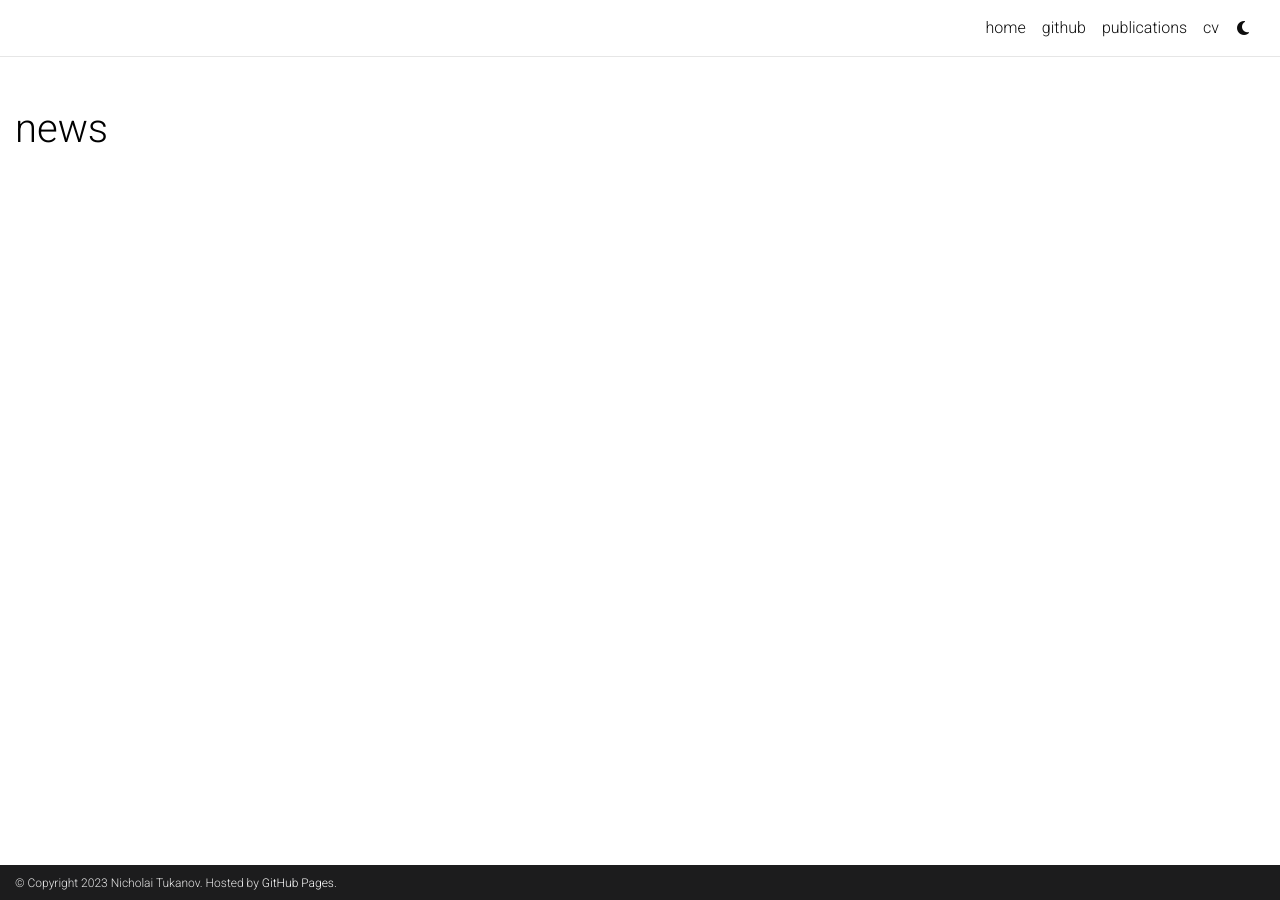
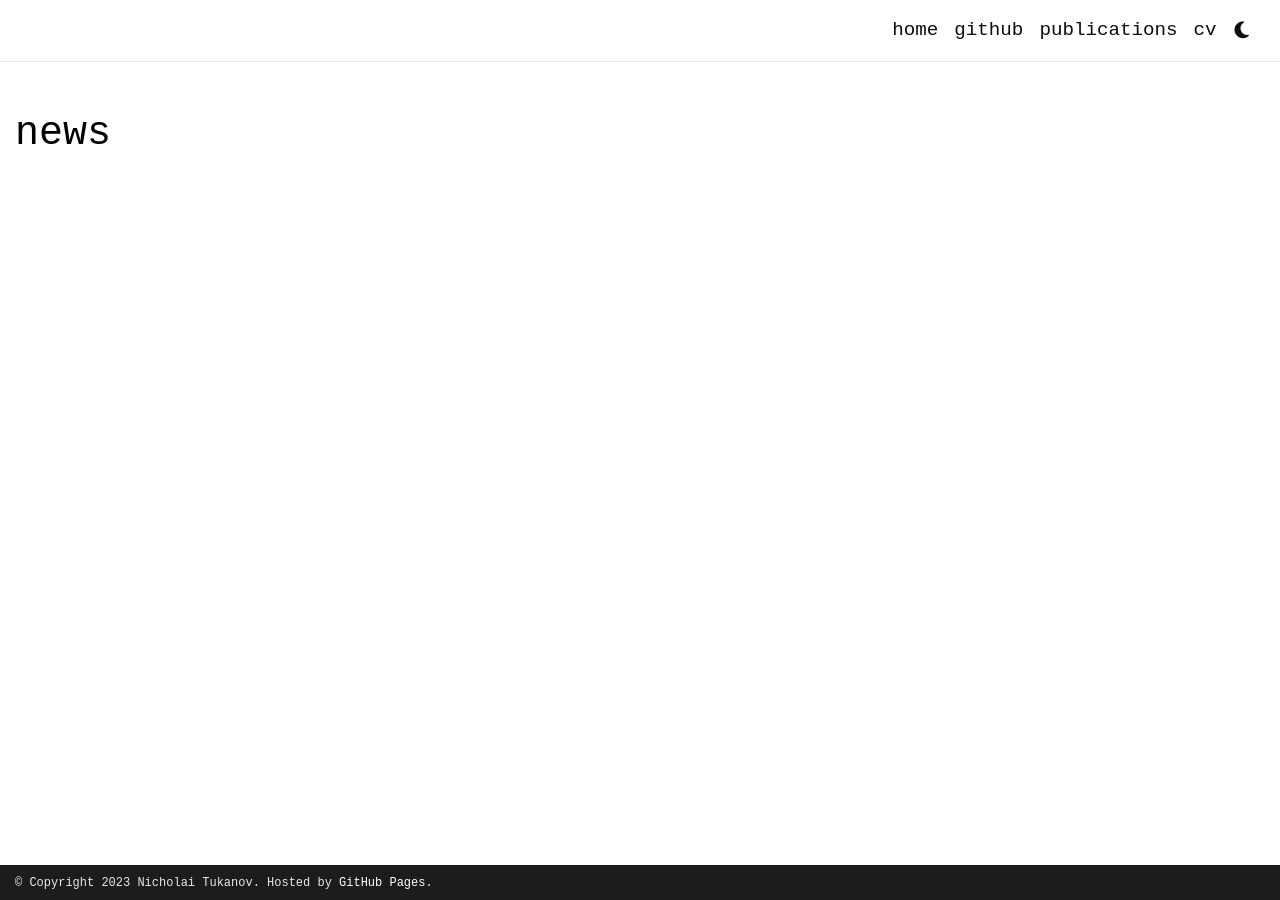
Before and after one commit to nicholaiTukanov/nicholaiTukanov.github.io, a Jekyll site: the page built from news.html, in a window 1280 px wide. Built offline with Jekyll 4.4.1, drawn with Linux system fonts in a browser that asks for light colours; comment, search, counter and statistics services are not loaded; a style sheet for code colours, icons or effects is not loaded.

Commit message:
add cats change colors change font

```diff
--- a/_bibliography/papers.bib
+++ b/_bibliography/papers.bib
@@ -2,7 +2,9 @@
 ---
 
 @inproceedings{tukanov2022modeling,
+  abbr={IEEE},
   title={Modeling Matrix Engines for Portability and Performance},
+  website={https://ieeexplore.ieee.org/abstract/document/9820727},
   author={Tukanov, Nicholai and Srinivasaraghavan, Rajalakshmi and Moreira, Jos{\'e} E and Low, Tze Meng},
   booktitle={2022 IEEE International Parallel and Distributed Processing Symposium (IPDPS)},
   pages={1173--1183},
@@ -11,7 +13,9 @@
 }
 
 @inproceedings{low2022zoom,
+  abbr={IEEE},
   title={Zoom Out: Abstractions for Efficient Radar Algorithms on COTS architectures},
+  website={https://ieeexplore.ieee.org/abstract/document/9975097},
   author={Low, Tze Meng and Chi, Yuejie and Hoe, James and Kumar, Swarun and Prabhakara, Akarsh and Shi, Laixi and Sridhar, Upasana and Tukanov, Nicholai and Wang, Chengyue and Wu, Yuchen},
   booktitle={2022 IEEE International Symposium on Phased Array Systems \& Technology (PAST)},
   pages={1--6},
@@ -20,7 +24,9 @@
 }
 
 @article{sridhar2023small,
+  abbr={arXiv},
   title={SMaLL: A Software Framework for portable Machine Learning Libraries},
+  website={https://arxiv.org/abs/2303.04769},
   author={Sridhar, Upasana and Tukanov, Nicholai and Binder, Elliott and Low, Tze Meng and McMillan, Scott and Schatz, Martin D},
   journal={arXiv preprint arXiv:2303.04769},
   year={2023}
--- a/_config.yml
+++ b/_config.yml
@@ -27,11 +27,11 @@
 
 # code highlighter theme
 highlight_theme_light: emacs    # https://github.com/jwarby/jekyll-pygments-themes
-highlight_theme_dark: fruity    # https://github.com/jwarby/jekyll-pygments-themes
+highlight_theme_dark: monokai    # https://github.com/jwarby/jekyll-pygments-themes
 
 # repo color theme
 repo_theme_light: default       # https://github.com/anuraghazra/github-readme-stats/blob/master/themes/README.md
-repo_theme_dark: dark           # https://github.com/anuraghazra/github-readme-stats/blob/master/themes/README.md
+repo_theme_dark: gruvbox           # https://github.com/anuraghazra/github-readme-stats/blob/master/themes/README.md
 repo_trophies:
   enabled: true
   theme_light: flat    # https://github.com/ryo-ma/github-profile-trophy
--- a/_sass/_base.scss
+++ b/_sass/_base.scss
@@ -21,6 +21,11 @@
 
 hr {
   border-top: 1px solid var(--global-divider-color);
+}
+
+body {
+  font-size: 1.2rem;
+  font-family: "Andale Mono", monospace;
 }
 
 table {
@@ -120,7 +125,7 @@
   .address {
     margin-bottom: 5px;
     margin-top: 5px;
-    font-family: fantasy;
+    font-family: "Andale Mono", monospace;
 
     p {
       display: inline-block;
--- a/_sass/_themes.scss
+++ b/_sass/_themes.scss
@@ -50,15 +50,15 @@
 html[data-theme='dark'] {
   --global-bg-color: #{$grey-color-dark};
   --global-code-bg-color: #{$code-bg-color-dark};
-  --global-text-color: #{$grey-color-light};
-  --global-text-color-light: #{$grey-color-light};
+  --global-text-color: #{$pink-color-light};
+  --global-text-color-light: #{$pink-color-light};
   --global-theme-color: #{$cyan-color};
   --global-hover-color: #{$cyan-color};
   --global-hover-text-color: #{$white-color};
-  --global-footer-bg-color: #{$grey-color-light};
+  --global-footer-bg-color: #{$pink-color-light};
   --global-footer-text-color: #{$grey-color-dark};
   --global-footer-link-color: #{$black-color};
-  --global-distill-app-color: #{$grey-color-light};
+  --global-distill-app-color: #{$pink-color-light};
   --global-divider-color: #424246;
   --global-card-bg-color: #{$grey-900};
 
--- a/_sass/_variables.scss
+++ b/_sass/_variables.scss
@@ -20,7 +20,7 @@
 $purple-color:        #B509AC !default;
 $light-purple-color:  lighten($purple-color, 25%);
 $pink-color:          #f92080 !default;
-$pink-color-light:    #ffdddd !default;
+$pink-color-light:    #fdfdfd !default;
 $yellow-color:        #efcc00 !default;
 
 $grey-color:          #828282 !default;
```
Also changed, not shown: _pages/home.md (+4 -2 lines), assets/img/cats.jpg (added).
